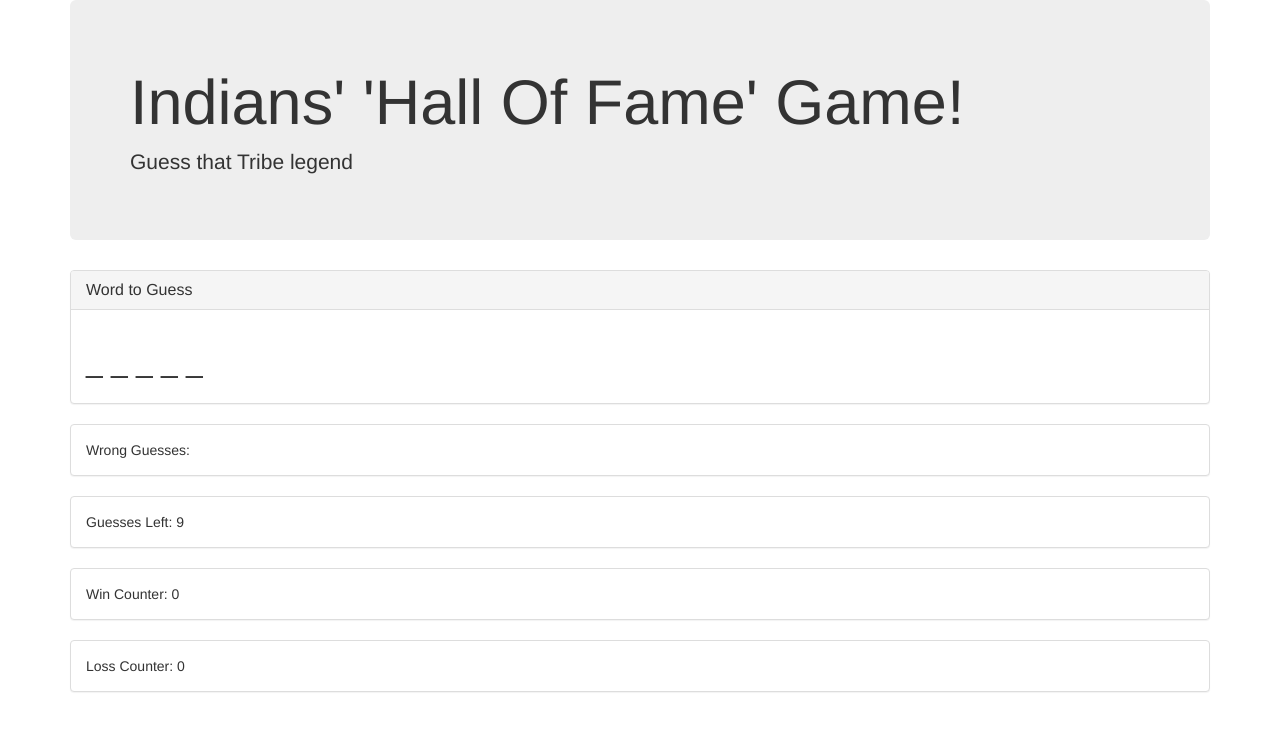
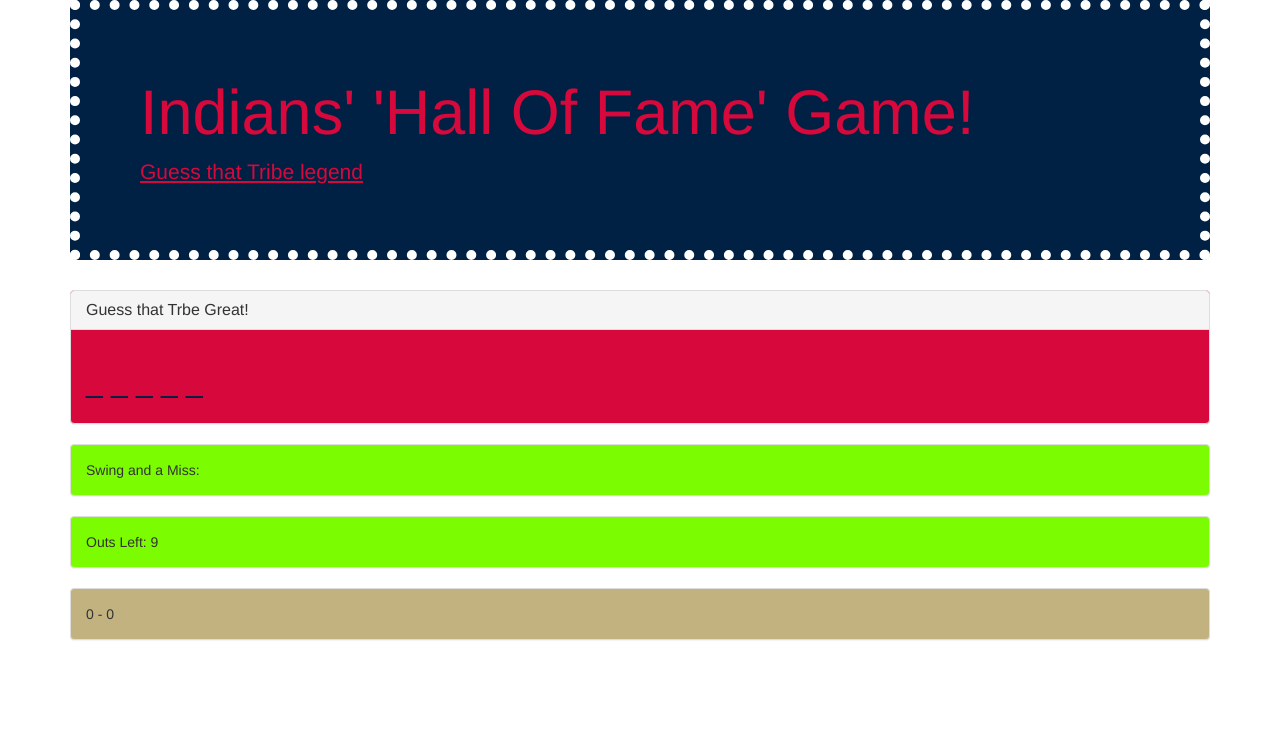
Before and after one commit to jmbw88/Word_Guess_Game, a plain HTML site: page index.html in a window 1280 px wide. Drawn offline with nearby package versions, Linux system fonts and the light colour scheme; a small style sheet from the web is missing.

Commit message:
Added CSS

```diff
--- a/index.html
+++ b/index.html
@@ -4,52 +4,51 @@
 	<meta charset="UTF-8">
 	<title>Williamson Hangman Game</title>
 
-	<!-- Bootstrap CDN -->
+
 	<link href="https://maxcdn.bootstrapcdn.com/bootstrap/3.3.7/css/bootstrap.min.css" rel="stylesheet" integrity="sha384-BVYiiSIFeK1dGmJRAkycuHAHRg32OmUcww7on3RYdg4Va+PmSTsz/K68vbdEjh4u" crossorigin="anonymous">
 
-	<!-- <link rel="stylesheet" href="https://maxcdn.bootstrapcdn.com/bootstrap/3.3.7/css/bootstrap.min.css" integrity="sha384-1q8mTJOASx8j1Au+a5WDVnPi21kFfwwEAa8hDOdjZ1pLegxhjVME1fgjWPGmkzs7" crossorigin="anonymous"> -->
-
-</head>
+	<style>
+		.jumbotron {
+			background-color:#002144;
+			color:#D7083B;
+			border: 10px dotted white;
+		}
+	</style>
 
 <body>
-	<div class="container">
+	<div class="container" >
 		<div class="jumbotron">
 			<h1>Indians' 'Hall Of Fame' Game!</h1>
-			<p>Guess that Tribe legend</p>
+			<p style="text-decoration:underline;">Guess that Tribe legend</p>
 	</div>
 
-	<div class="panel panel-default">
+	<div class="panel panel-default" style="background-color:#D7083B; color:#002144;">
 		<div class="panel-heading">
-			<h3 class="panel-title">Word to Guess</h3>
+			<h3 class="panel-title">Guess that Trbe Great!</h3>
 		</div>
 		<div class="panel-body">
 			<h2 id="wordToGuess">_ _ _ _ _ _ _</h2>
 		</div>
 	</div>
 
-	<div class="panel panel-default">
+	<div class="panel panel-default" style="background-color: #7cfc00;">
 	 	<div class="panel-body">
-	 		Wrong Guesses: <span id="wrongGuesses"></span>
+	 		Swing and a Miss: <span id="wrongGuesses"></span>
 		</div>
 	</div>
 
-	<div class="panel panel-default">
+	<div class="panel panel-default" style="background-color: #7cfc00;" >
 		<div class="panel-body">
-			Guesses Left: <span id="numGuesses"></span>
+			Outs Left: <span id="numGuesses"></span>
 		</div>
 	</div>
 
-	<div class="panel panel-default">
+	<div class="panel panel-default" style="background-color: #c2b280;">
 		<div class="panel-body">
-			Win Counter: <span id="winCounter">0</span>
+			<span id="winCounter">0</span> - <span id="lossCounter">0</span>
 		</div>
 	</div>
 
-	<div class="panel panel-default">
-		<div class="panel-body">
-			Loss Counter:  <span id="lossCounter">0</span>
-		</div>
-	</div>
 
 </div>
 <script type="text/javascript" src="assets/js/hangman.js"></script>
```
Also changed, not shown: assets/css/background.jpg (added).
